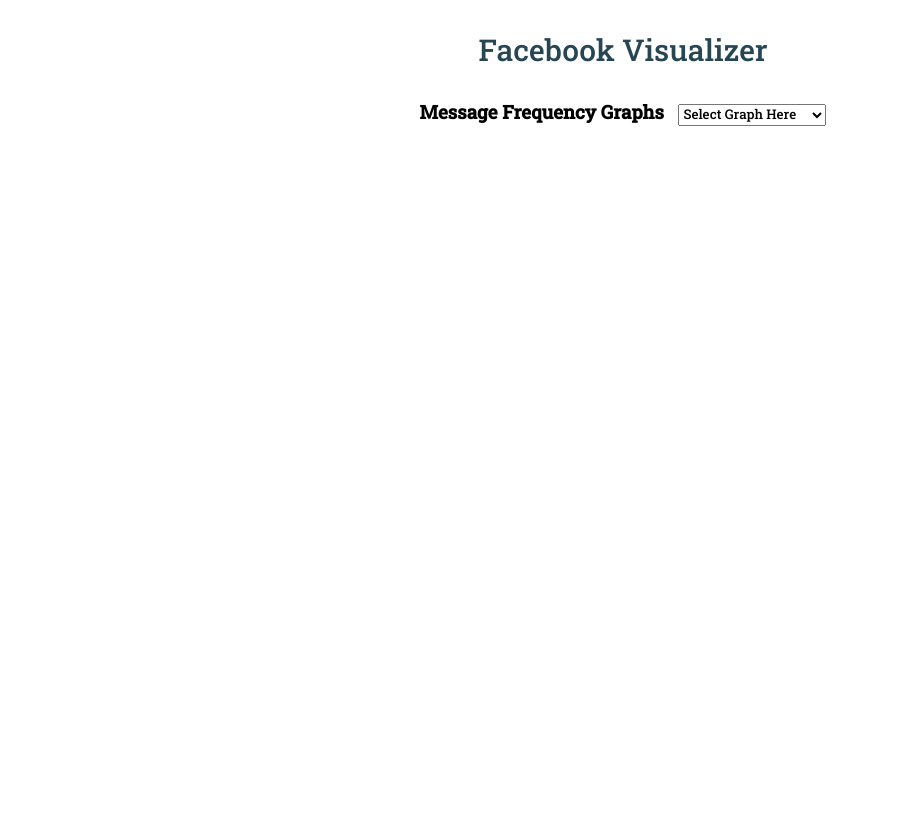
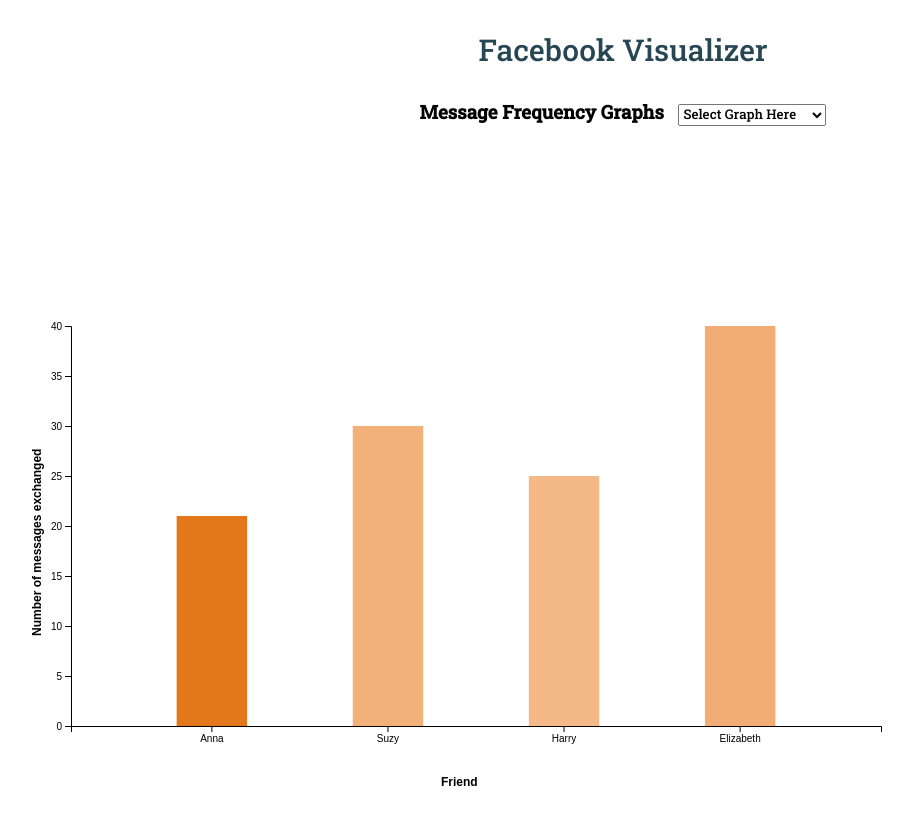
Before and after one commit to tiffanybuu/fb_visualizer_design_1, a website with bundled scripts: page public/index.html in a window 1280 px wide. Shown: the whole page, without its empty margins (17-930 px from the left). Before the commit the page ends 800 px from the top, so only its background shows below. Built offline with nearby package versions, Linux system fonts and the light colour scheme.

Commit message:
added the sentiment visualization to the js file, not perfectly aligned, needs centering and some repositioning

```diff
--- a/public/index.html
+++ b/public/index.html
@@ -18,6 +18,7 @@
     <div class='tooltip-call-duration' style='opacity: 0'></div>
     <svg class="freq" width="300" height="100">
     </svg>
+    <svg class='senti' width="1000" height="1000"></svg>
   </div>
 
 
--- a/src/index.js
+++ b/src/index.js
@@ -21,6 +21,12 @@
 const legendVals = ['Messages Sent', 'Messages Received']
 const bisectDate = d3.bisector(d => d.date);
 
+const sentiData = [
+    {"name": "Anna", "freq": 21, "pos": 0.9155117803728744, "neg": 0.08081561155500923},
+{"name": "Suzy", "freq": 30, "pos": 0.1505277364505845, "neg": 0.04042359192348565},
+{"name": "Harry", "freq": 25, "pos": 0.0460962634578847, "neg": 0.07811044965167828},
+{"name": "Elizabeth", "freq": 40, "pos": 0.20239995436915356, "neg": 0.08280207620351357}
+]
 
 function colorBars(key) {
     if (key == 'before_covid') {
@@ -43,9 +49,15 @@
     }
 ]
 
+
+
+// const allTemps = weatherData.map(city => city.averageHighByMonth).flat()
+const allTemps = sentiData.map(d => d.freq).flat()
+const names = sentiData.map(d=>d.name).flat()
+
 // window.addEventListener("load", populateFreqGraph);
 window.addEventListener("load", populateFreqDropdown);
-// window.addEventListener("load", populateCallDurationGraph);
+window.addEventListener("load", sentimentBars);
 
 function populateFreqGraph(index) {
     const svg = d3.select(".freq")
@@ -481,3 +493,109 @@
 
     })
 }
+
+function sentimentBars() {
+    // const padding = {top:40,left:40,right:20,bottom:40};
+    const svg = d3.select(".senti");
+
+    const lowVal = d3.min(allTemps);
+    const maxVal = d3.max(allTemps);
+    const xForMonth = d3.scaleBand().domain(names)
+    .range([padding.left, svgWidth-padding.right]).padding(0.6); // TODO
+    // .padding();
+    const yForTemp = d3.scaleLinear().domain([0, maxVal]).range([svgHeight-padding.top, padding.bottom]);
+    // d3 has been added to the html in a <script> tag so referencing it here should work.
+    var color = d3.scaleLinear()
+        .domain([0, 1])
+        .range(["#F6BD8D", "#E27012"]);
+
+    const yTranslation = svgHeight-(padding.top);
+    const xTranslation = padding.left;
+    const xAxis = svg.append("g").call(d3.axisBottom(xForMonth)) // d3 creates a bunch of elements inside the &lt;g&gt;
+    .attr("transform", `translate(0, ${yTranslation})`); // TODO yTranslation
+
+    const yAxis = svg.append("g").call(d3.axisLeft(yForTemp))
+    .attr("transform", `translate(${xTranslation}, 0)`);
+
+    var yourYHere = (svgHeight);
+    var yourXHere = svgWidth/2;
+    svg.append("text").attr("font-size", 12).attr("font-weight", "bold").attr("font-family", "sans-serif").attr("x", yourXHere).attr("y", yourYHere).text("Friend");
+    var yourYHere = (svgHeight)/2+padding.top+padding.bottom;
+    var yourXHere = padding.left-30;
+    svg.append("text").attr("font-size", 12).attr("font-weight", "bold") // should be moved to CSS. For now, the code is this
+    .attr("font-family", "sans-serif") // way to simplify our directions to you.
+    .attr("transform", `translate(${yourXHere} ${yourYHere}) rotate(-90)`)
+    .text("Number of messages exchanged");
+
+
+    svg.selectAll("rect")
+    .append("rect")
+        .attr("x", 100)
+        .attr("y", 100)
+        .attr("width", 20)
+    .data(sentiData) // (Hardcoded) only Urbana’s data
+        .join("rect")
+            .attr("x", d=>xForMonth(d.name))
+            .attr("y", d=>yForTemp(d.freq))
+            .attr("height", d => yForTemp(0)-yForTemp(d.freq))
+            .attr("width", d => xForMonth.bandwidth())
+            .attr("fill", d=>color(d.pos))
+
+    var w = svgWidth, h = 50;
+
+    var key = d3.select("#legend1")
+        .append("svg")
+        .attr("width", w)
+        .attr("height", h);
+
+    var legend = key.append("defs")
+        .append("svg:linearGradient")
+        .attr("id", "gradient")
+        .attr("x1", "0%")
+        .attr("y1", "100%")
+        .attr("x2", "100%")
+        .attr("y2", "100%")
+        .attr("spreadMethod", "pad");
+
+    legend.append("stop")
+        .attr("offset", "0%")
+        .attr("stop-color", "#F6BD8D")
+        .attr("stop-opacity", 1);
+
+    // legend.append("stop")
+    // .attr("offset", "50%")
+    // .attr("stop-color", "#EE852F")
+    // .attr("stop-opacity", 1);
+
+    legend.append("stop")
+        .attr("offset", "100%")
+        .attr("stop-color", "#E27012")
+        .attr("stop-opacity", 1);
+
+    key.append("rect")
+        .attr("width", w)
+        .attr("height", h - 30)
+        .style("fill", "url(#gradient)")
+        .attr("transform", "translate(0,10)");
+
+    var y = d3.scaleLinear()
+        .domain([1,0])
+        .range([svgWidth, 0]);
+
+    var legend_yAxis = d3.axisBottom()
+        .scale(y)
+        .ticks(5);
+
+    key.append("g")
+        .attr("class", "y axis")
+        .attr("transform", "translate(0,30)")
+        .call(legend_yAxis)
+        .append("text")
+        .attr("transform", "rotate(-90)")
+        .attr("y", 0)
+        .attr("dy", ".71em")
+        .style("text-anchor", "end")
+        .text("axis title");
+
+
+}
```
